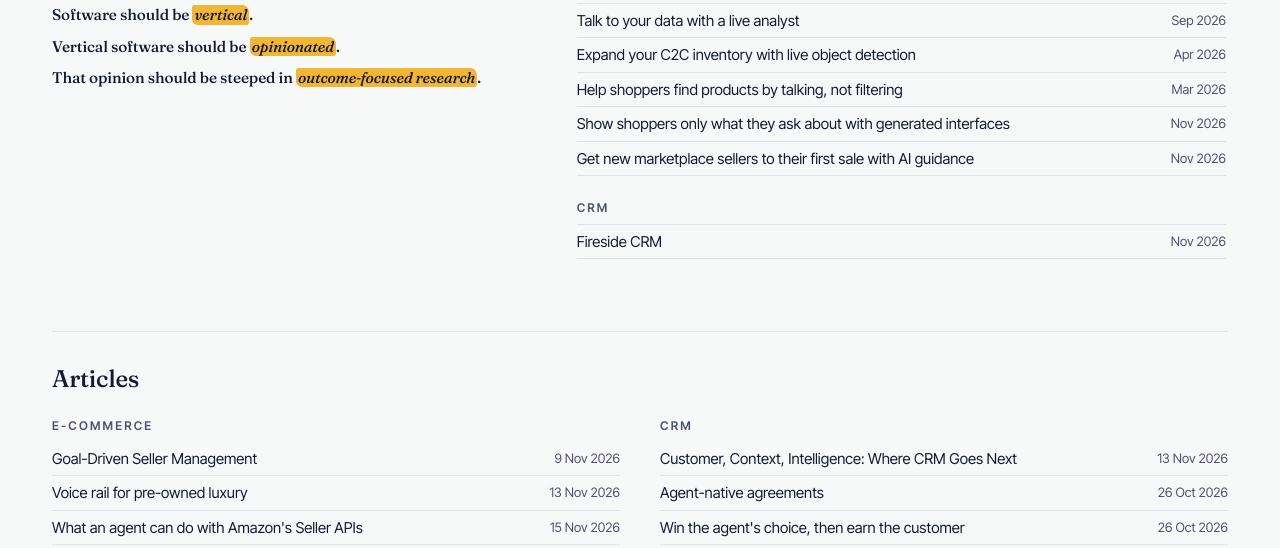
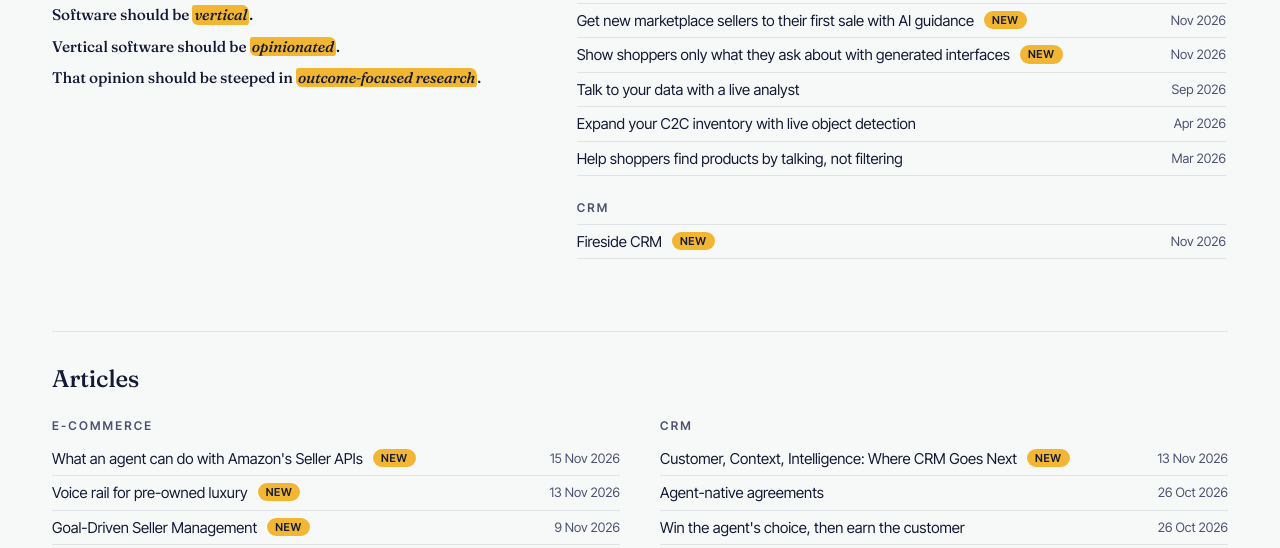
Before and after one commit to aditya-vithaldas/frontier-labs, a plain HTML site: page index.html in a window 1280 px wide. Shown: the part 460-1008 px from the top of the page. Drawn offline with Linux system fonts and the light colour scheme.

Commit message:
Newest first, mark November items as New
Co-Authored-By: Claude Opus 5.5 <noreply@anthropic.com>
Claude-Session: https://claude.ai/code/session_01GMesYTop1e8LafgNjCZGiJ

```diff
--- a/index.html
+++ b/index.html
@@ -9,6 +9,7 @@
 <link rel="preconnect" href="https://fonts.googleapis.com"><link rel="preconnect" href="https://fonts.gstatic.com" crossorigin>
 <link rel="stylesheet" href="https://fonts.googleapis.com/css2?family=Fraunces:ital,opsz,wght@0,9..144,400..700;1,9..144,400..700&family=Inter+Tight:wght@400;500;600;700&display=swap">
 <style>
+.new{display:inline-block;margin-left:10px;padding:2px 8px;border-radius:999px;background:var(--yellow);color:var(--ink);font-size:11px;font-weight:600;letter-spacing:.06em;text-transform:uppercase;vertical-align:2px}
 .articles{margin:72px 0 40px;padding-top:28px;border-top:1px solid var(--line)}
 .articles h2{font-family:var(--disp);font-weight:500;font-size:24px;letter-spacing:-.01em;margin:0 0 18px}
 .art-cols{display:grid;grid-template-columns:1fr 1fr;gap:40px}
@@ -167,16 +168,16 @@ footer .wrap{display:flex;flex-wrap:wrap;justify-content:space-between;gap:16px}
           </video>
         </figure>
         <nav class="xlist" aria-label="Experiments">
-          <section id="ecommerce"><h2>E-commerce</h2><ul><li><a class="xp" href="meridian/"><span class="xp-t">Talk to your data with a live analyst</span><time>Sep 2026</time></a></li><li><a class="xp" href="live-selling/"><span class="xp-t">Expand your C2C inventory with live object detection</span><time>Apr 2026</time></a></li><li><a class="xp" href="voice-shopping/"><span class="xp-t">Help shoppers find products by talking, not filtering</span><time>Mar 2026</time></a></li><li><a class="xp" href="surface/"><span class="xp-t">Show shoppers only what they ask about with generated interfaces</span><time>Nov 2026</time></a></li><li><a class="xp" href="betsy/"><span class="xp-t">Get new marketplace sellers to their first sale with AI guidance</span><time>Nov 2026</time></a></li></ul></section>
-          <section id="crm"><h2>CRM</h2><ul><li><a class="xp" href="fireside-crm/"><span class="xp-t">Fireside CRM</span><time>Nov 2026</time></a></li></ul></section>
+          <section id="ecommerce"><h2>E-commerce</h2><ul><li><a class="xp" href="betsy/"><span class="xp-t">Get new marketplace sellers to their first sale with AI guidance<span class="new">New</span></span><time>Nov 2026</time></a></li><li><a class="xp" href="surface/"><span class="xp-t">Show shoppers only what they ask about with generated interfaces<span class="new">New</span></span><time>Nov 2026</time></a></li><li><a class="xp" href="meridian/"><span class="xp-t">Talk to your data with a live analyst</span><time>Sep 2026</time></a></li><li><a class="xp" href="live-selling/"><span class="xp-t">Expand your C2C inventory with live object detection</span><time>Apr 2026</time></a></li><li><a class="xp" href="voice-shopping/"><span class="xp-t">Help shoppers find products by talking, not filtering</span><time>Mar 2026</time></a></li></ul></section>
+          <section id="crm"><h2>CRM</h2><ul><li><a class="xp" href="fireside-crm/"><span class="xp-t">Fireside CRM<span class="new">New</span></span><time>Nov 2026</time></a></li></ul></section>
         </nav>
       </div>
     </div>
     <section class="articles" id="articles" aria-labelledby="art-h">
       <h2 id="art-h">Articles</h2>
       <div class="art-cols">
-        <div><h3>E-commerce</h3><ul><li><a class="xp" href="goal-driven-seller-management/"><span class="xp-t">Goal-Driven Seller Management</span><time>9 Nov 2026</time></a></li><li><a class="xp" href="vestiaire-voice-rail/"><span class="xp-t">Voice rail for pre-owned luxury</span><time>13 Nov 2026</time></a></li><li><a class="xp" href="amazon-seller-apis/"><span class="xp-t">What an agent can do with Amazon's Seller APIs</span><time>15 Nov 2026</time></a></li></ul></div>
-        <div><h3>CRM</h3><ul><li><a class="xp" href="crm-customer-context-intelligence/"><span class="xp-t">Customer, Context, Intelligence: Where CRM Goes Next</span><time>13 Nov 2026</time></a></li><li><a class="xp" href="agent-native-pandadoc/"><span class="xp-t">Agent-native agreements</span><time>26 Oct 2026</time></a></li><li><a class="xp" href="pandadoc-growth-playbook/"><span class="xp-t">Win the agent's choice, then earn the customer</span><time>26 Oct 2026</time></a></li></ul></div>
+        <div><h3>E-commerce</h3><ul><li><a class="xp" href="amazon-seller-apis/"><span class="xp-t">What an agent can do with Amazon's Seller APIs<span class="new">New</span></span><time>15 Nov 2026</time></a></li><li><a class="xp" href="vestiaire-voice-rail/"><span class="xp-t">Voice rail for pre-owned luxury<span class="new">New</span></span><time>13 Nov 2026</time></a></li><li><a class="xp" href="goal-driven-seller-management/"><span class="xp-t">Goal-Driven Seller Management<span class="new">New</span></span><time>9 Nov 2026</time></a></li></ul></div>
+        <div><h3>CRM</h3><ul><li><a class="xp" href="crm-customer-context-intelligence/"><span class="xp-t">Customer, Context, Intelligence: Where CRM Goes Next<span class="new">New</span></span><time>13 Nov 2026</time></a></li><li><a class="xp" href="agent-native-pandadoc/"><span class="xp-t">Agent-native agreements</span><time>26 Oct 2026</time></a></li><li><a class="xp" href="pandadoc-growth-playbook/"><span class="xp-t">Win the agent's choice, then earn the customer</span><time>26 Oct 2026</time></a></li></ul></div>
       </div>
     </section>
   </div></section>
```
Also changed, not shown: agent-native-pandadoc/index.html (+1 -0 lines), amazon-seller-apis/index.html (+1 -0 lines), betsy/index.html (+1 -0 lines), crm-customer-context-intelligence/index.html (+1 -0 lines), fireside-crm/index.html (+1 -0 lines), goal-driven-seller-management/index.html (+1 -0 lines), live-selling/index.html (+1 -0 lines), meridian/index.html (+1 -0 lines), pandadoc-growth-playbook/index.html (+1 -0 lines), surface/index.html (+1 -0 lines), vestiaire-voice-rail/index.html (+1 -0 lines), voice-shopping/index.html (+1 -0 lines).
